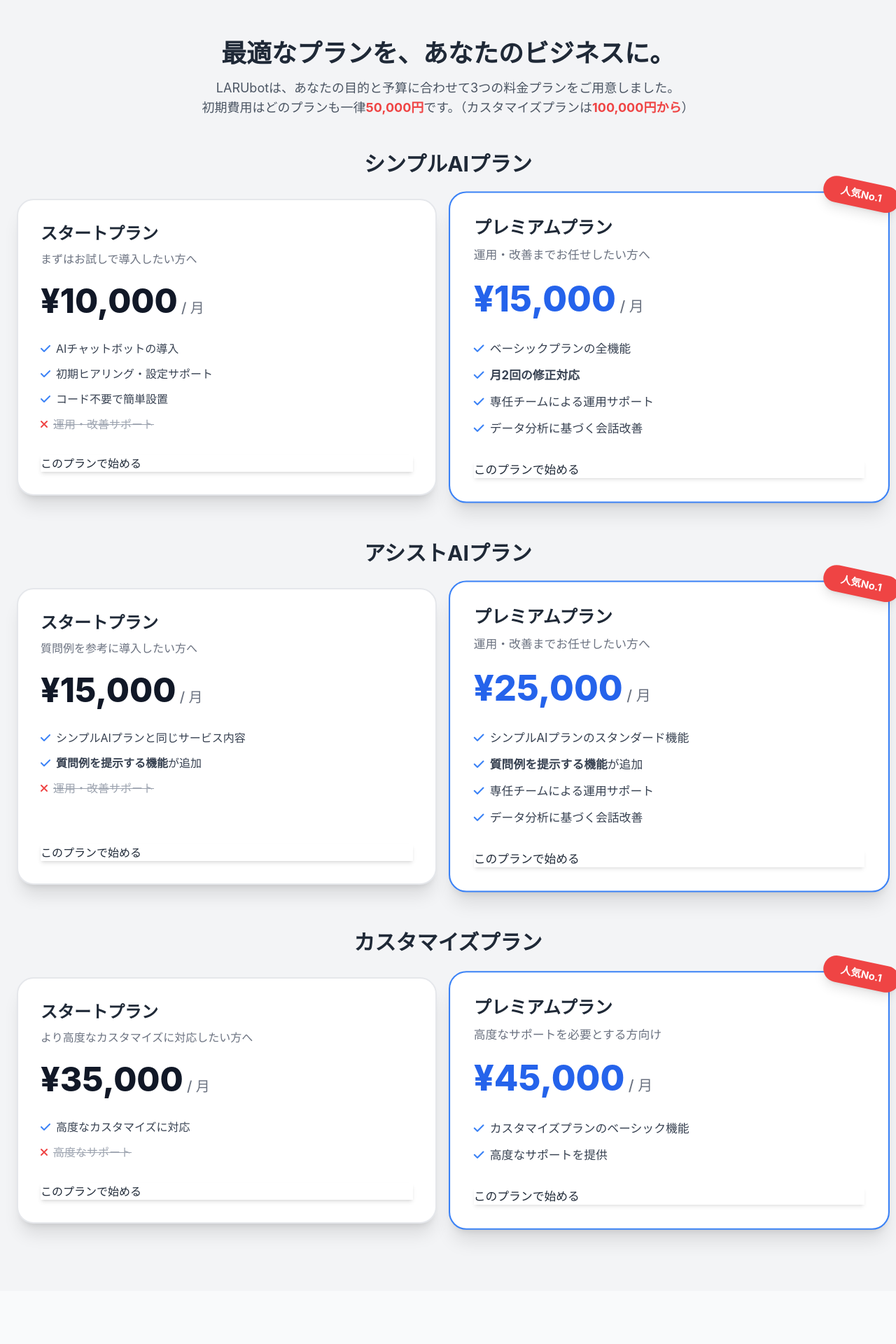
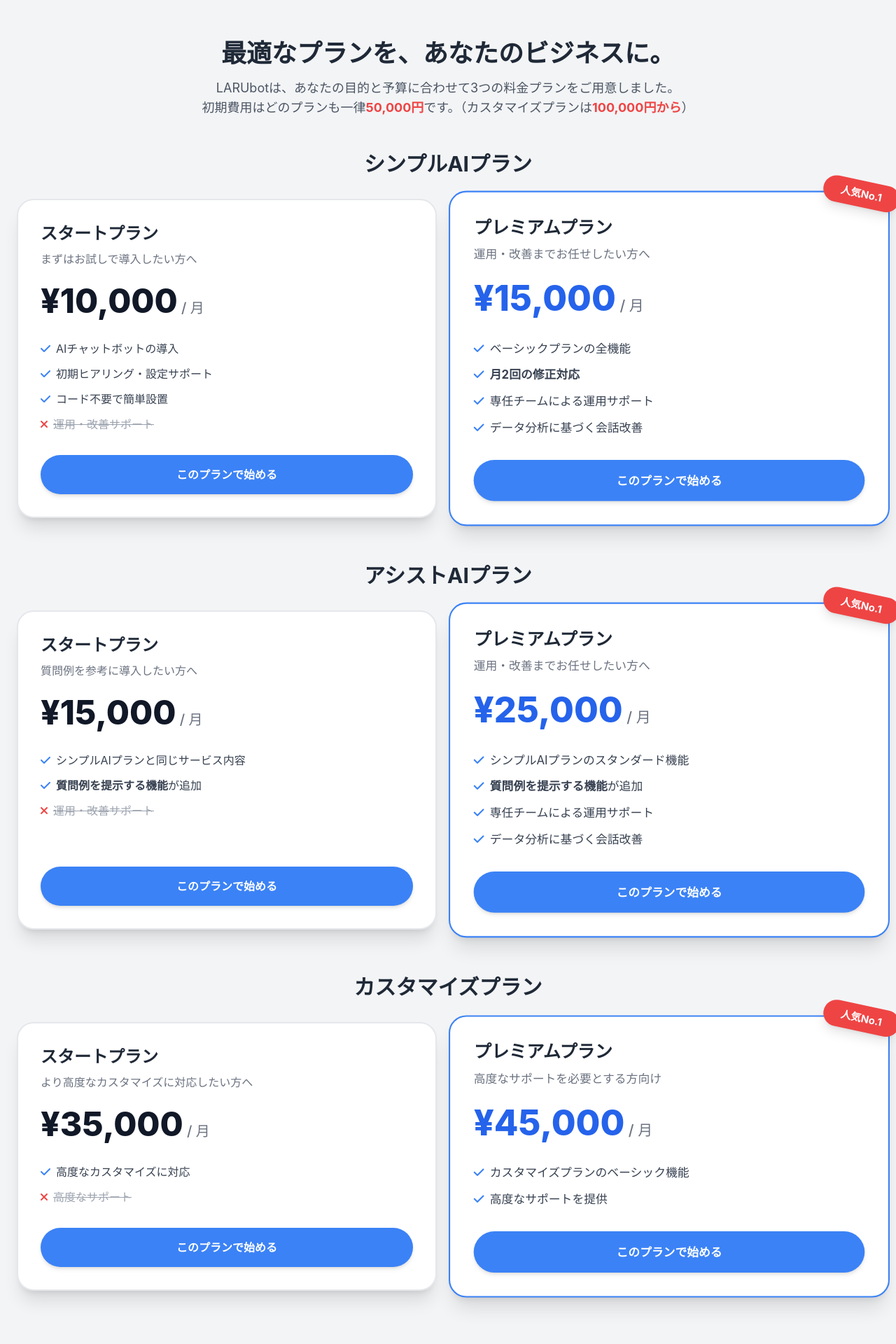
Before and after one commit to takumichatbot/LARUbot_homepage, a Flask app: page / in a window 1280 px wide. Shown: the part 2721-4641 px from the top of the page at 70% size. Run offline with Flask 3, Linux system fonts and the light colour scheme; some libraries are stand-ins or nearby versions.

Commit message:
fix: ボタンのデザインとプラン選択機能の修正

```diff
--- a/templates/index.html
+++ b/templates/index.html
@@ -329,7 +329,7 @@
                     <li class="flex items-center space-x-2"><i class="fas fa-times text-red-500"></i><span class="text-gray-400 line-through">運用・改善サポート</span></li>
                 </ul>
             </div>
-            <a href="#contact-form" class="... shadow-md relative z-10" onclick="selectPlanAndScroll('シンプルAIプラン - スタートプラン')">
+            <a href="#contact-form" class="mt-auto block text-center bg-blue-500 text-white font-bold py-4 px-6 rounded-full hover:bg-blue-600 transition duration-300 shadow-md relative z-10" onclick="selectPlanAndScroll('シンプルAIプラン - スタートプラン')">
                 このプランで始める
             </a>
         </div>
@@ -348,7 +348,7 @@
                     <li class="flex items-center space-x-2"><i class="fas fa-check text-blue-500"></i><span>データ分析に基づく会話改善</span></li>
                 </ul>
             </div>
-            <a href="#contact-form" class="... shadow-md relative z-10" onclick="selectPlanAndScroll('シンプルAIプラン - スタートプラン')">
+            <a href="#contact-form" class="mt-auto block text-center bg-blue-500 text-white font-bold py-4 px-6 rounded-full hover:bg-blue-600 transition duration-300 shadow-md relative z-10" onclick="selectPlanAndScroll('シンプルAIプラン - プレミアムプラン')">
                 このプランで始める
             </a>
         </div>
@@ -371,7 +371,7 @@
                     <li class="flex items-center space-x-2"><i class="fas fa-times text-red-500"></i><span class="text-gray-400 line-through">運用・改善サポート</span></li>
                 </ul>
             </div>
-            <a href="#contact-form" class="... shadow-md relative z-10" onclick="selectPlanAndScroll('シンプルAIプラン - スタートプラン')">
+            <a href="#contact-form" class="mt-auto block text-center bg-blue-500 text-white font-bold py-4 px-6 rounded-full hover:bg-blue-600 transition duration-300 shadow-md relative z-10" onclick="selectPlanAndScroll('アシストAIプラン - スタートプラン')">
                 このプランで始める
             </a>
         </div>
@@ -390,7 +390,7 @@
                     <li class="flex items-center space-x-2"><i class="fas fa-check text-blue-500"></i><span>データ分析に基づく会話改善</span></li>
                 </ul>
             </div>
-            <a href="#contact-form" class="... shadow-md relative z-10" onclick="selectPlanAndScroll('シンプルAIプラン - スタートプラン')">
+            <a href="#contact-form" class="mt-auto block text-center bg-blue-500 text-white font-bold py-4 px-6 rounded-full hover:bg-blue-600 transition duration-300 shadow-md relative z-10" onclick="selectPlanAndScroll('アシストAIプラン - プレミアムプラン')">
                 このプランで始める
             </a>
         </div>
@@ -412,7 +412,7 @@
                     <li class="flex items-center space-x-2"><i class="fas fa-times text-red-500"></i><span class="text-gray-400 line-through">高度なサポート</span></li>
                 </ul>
             </div>
-            <a href="#contact-form" class="... shadow-md relative z-10" onclick="selectPlanAndScroll('シンプルAIプラン - スタートプラン')">
+            <a href="#contact-form" class="mt-auto block text-center bg-blue-500 text-white font-bold py-4 px-6 rounded-full hover:bg-blue-600 transition duration-300 shadow-md relative z-10" onclick="selectPlanAndScroll('カスタマイズプラン - スタートプラン')">
                 このプランで始める
             </a>
         </div>
@@ -429,7 +429,7 @@
                     <li class="flex items-center space-x-2"><i class="fas fa-check text-blue-500"></i><span>高度なサポートを提供</span></li>
                 </ul>
             </div>
-            <a href="#contact-form" class="... shadow-md relative z-10" onclick="selectPlanAndScroll('シンプルAIプラン - スタートプラン')">
+            <a href="#contact-form" class="mt-auto block text-center bg-blue-500 text-white font-bold py-4 px-6 rounded-full hover:bg-blue-600 transition duration-300 shadow-md relative z-10" onclick="selectPlanAndScroll('カスタマイズプラン - プレミアムプラン')">
                 このプランで始める
             </a>
         </div>
```
